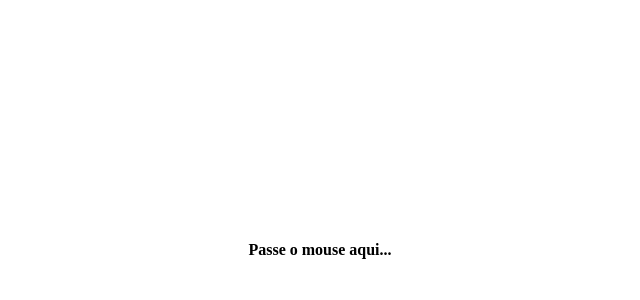
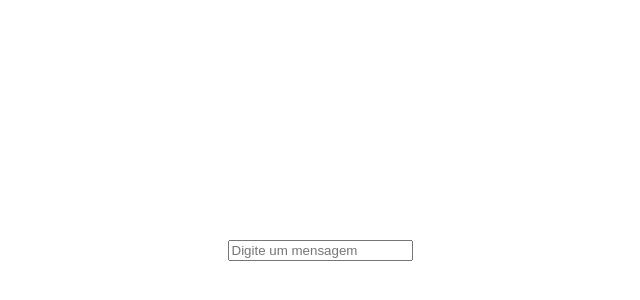
Before and after one commit to FabioMTeixeira/Cubos-Academy, a React (Create React App) app in the folder Modulo3/Aula4/events-react/: page / in a window 1280 px wide. Shown: the part 158-458 px from the top of the page, without its empty margins (320-960 px from the left). Built offline with nearby package versions, Linux system fonts and the light colour scheme.

Commit message:
chore: onChange event

```diff
--- /dev/null
+++ b/Modulo3/Aula4/events-react/src/App5.js
@@ -0,0 +1,20 @@
+import './App.css';
+
+export default function App4() {
+
+  function handleInput(event) {
+    const h1 = document.querySelector('h1');
+
+    h1.innerText = event.target.value;
+  }
+
+  return (
+    <div className="App">
+      <input
+        type="text"
+        placeholder='Digite um mensagem'
+        onInput={(event) => handleInput(event)} />
+      <h1></h1>
+    </div>
+  );
+}
--- a/Modulo3/Aula4/events-react/src/index.js
+++ b/Modulo3/Aula4/events-react/src/index.js
@@ -5,11 +5,12 @@ import App from './App';
 import App2 from './App2';
 import App3 from './App3';
 import App4 from './App4';
+import App5 from './App5';
 
 const root = ReactDOM.createRoot(document.getElementById('root'));
 root.render(
   <React.StrictMode>
     {/* <App /> */}
-    <App4 />
+    <App5 />
   </React.StrictMode>
 );
```
